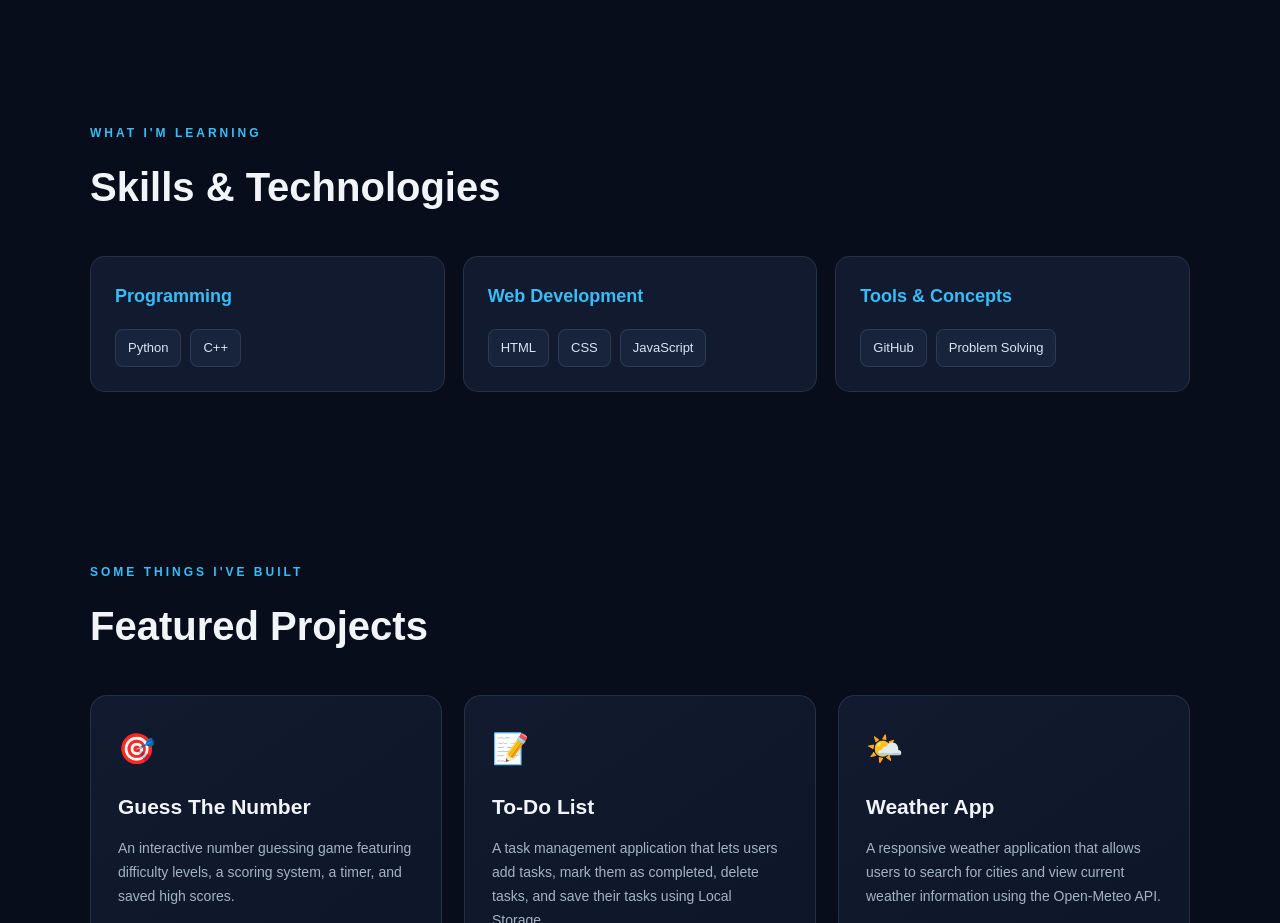
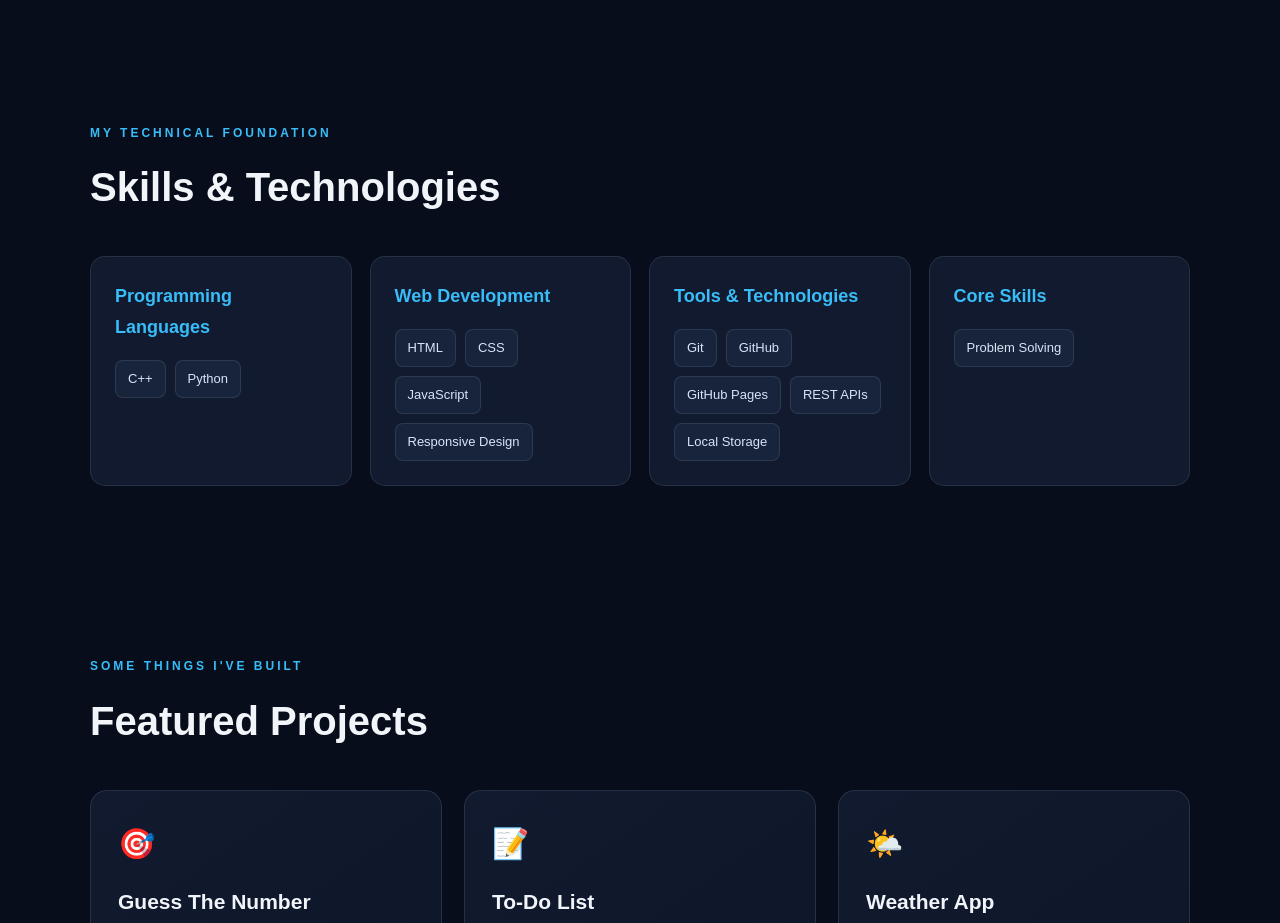
Before and after one commit to zeyadrefaat198-art/portfolio, a plain HTML site: page index.html in a window 1280 px wide. Shown: the part 1220-2143 px from the top of the page. Drawn offline with Linux system fonts and the light colour scheme.

Commit message:
Update index.html

```diff
--- a/index.html
+++ b/index.html
@@ -459,15 +459,16 @@
 
     <section id="skills">
       <div class="container">
-        <div class="section-label">WHAT I'M LEARNING</div>
+        <div class="section-label">MY TECHNICAL FOUNDATION</div>
         <h2 class="section-title">Skills & Technologies</h2>
 
         <div class="skills-grid">
+
           <div class="skill-group">
-            <h3>Programming</h3>
+            <h3>Programming Languages</h3>
             <div class="skill-tags">
+              <span class="skill">C++</span>
               <span class="skill">Python</span>
-              <span class="skill">C++</span>
             </div>
           </div>
 
@@ -477,16 +478,28 @@
               <span class="skill">HTML</span>
               <span class="skill">CSS</span>
               <span class="skill">JavaScript</span>
+              <span class="skill">Responsive Design</span>
             </div>
           </div>
 
           <div class="skill-group">
-            <h3>Tools & Concepts</h3>
+            <h3>Tools & Technologies</h3>
             <div class="skill-tags">
+              <span class="skill">Git</span>
               <span class="skill">GitHub</span>
+              <span class="skill">GitHub Pages</span>
+              <span class="skill">REST APIs</span>
+              <span class="skill">Local Storage</span>
+            </div>
+          </div>
+
+          <div class="skill-group">
+            <h3>Core Skills</h3>
+            <div class="skill-tags">
               <span class="skill">Problem Solving</span>
             </div>
           </div>
+
         </div>
       </div>
     </section>
```
